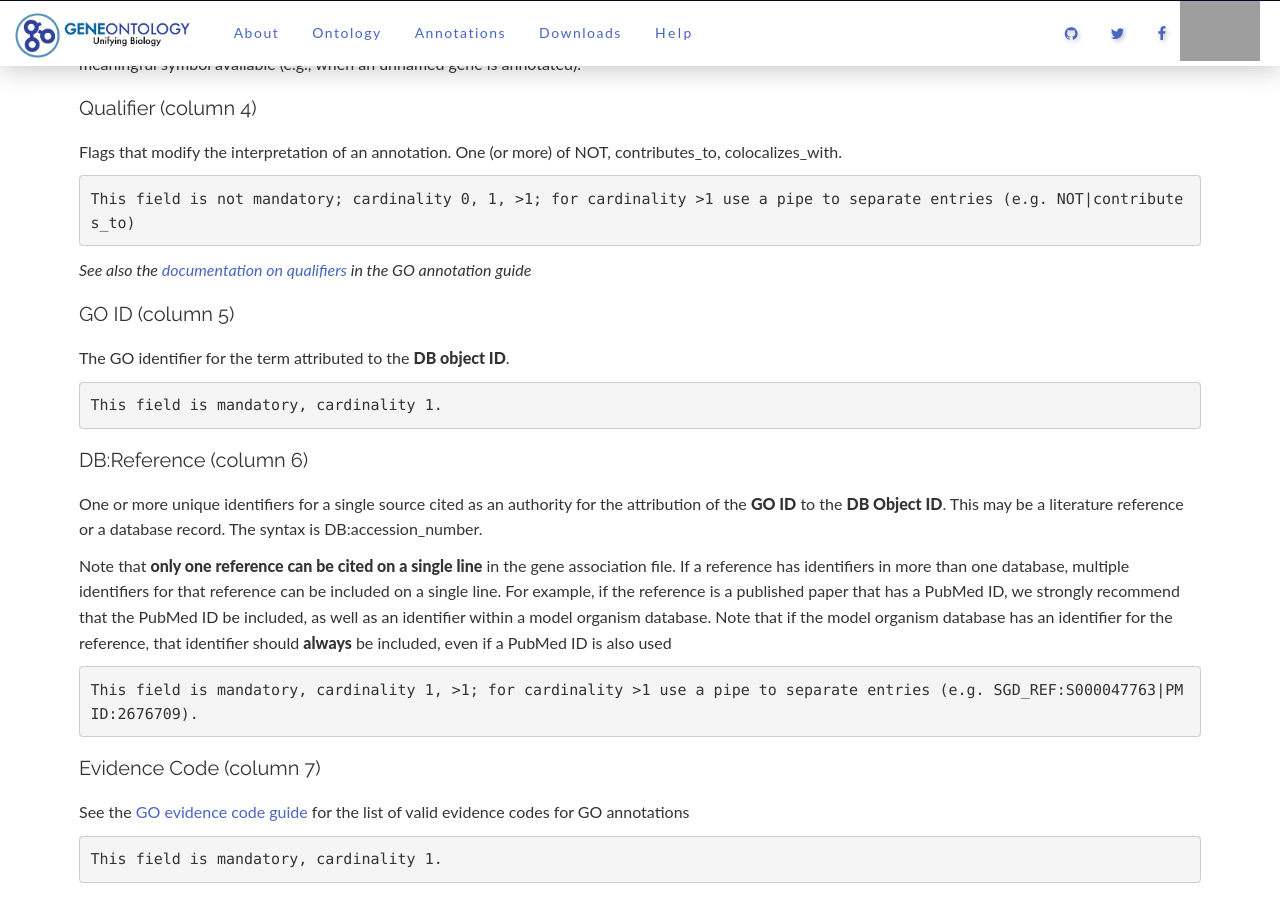
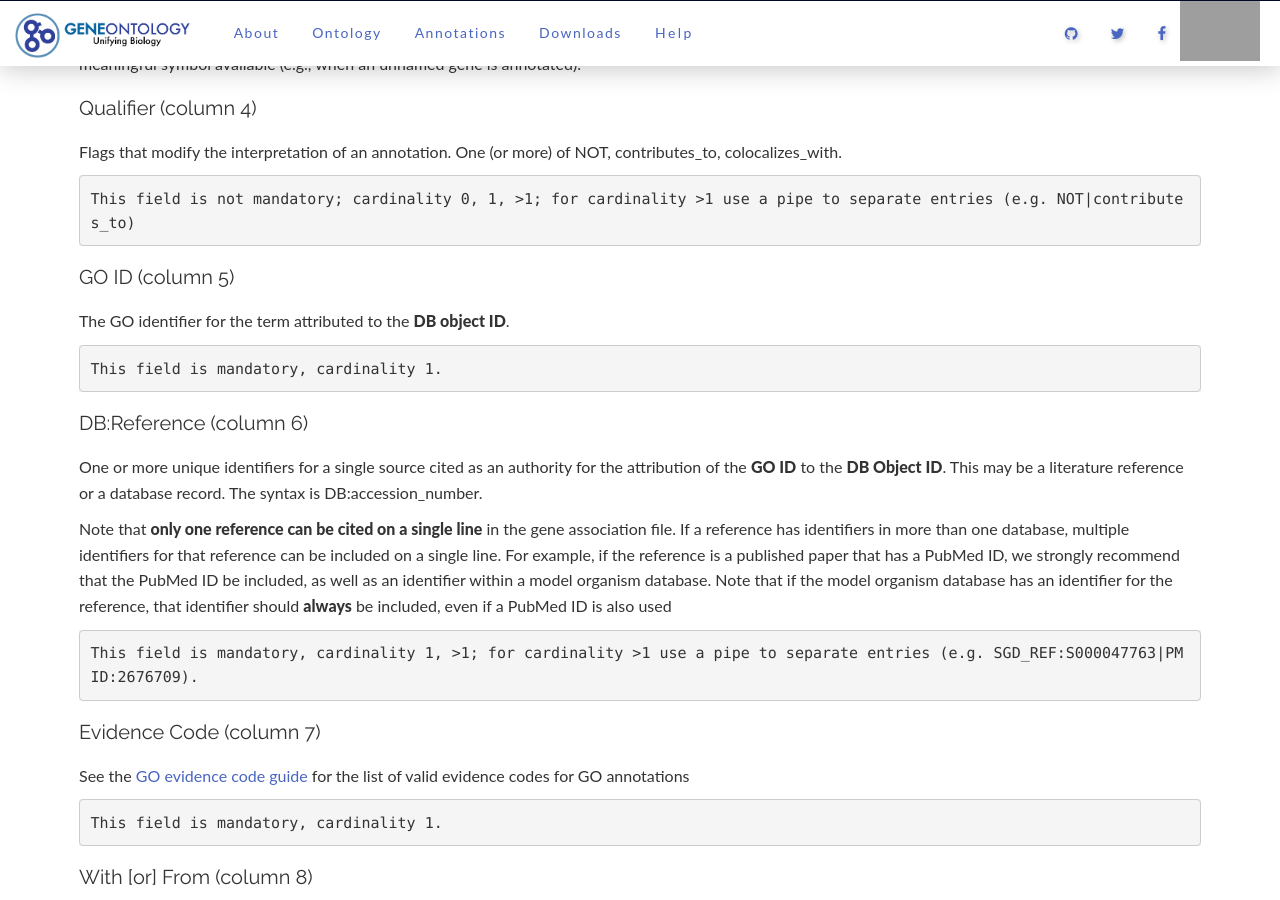
Before and after one commit to geneontology/geneontology.github.io, a Jekyll site: the page built from _docs/go-annotation-file-gaf-format-21.md, in a window 1280 px wide and 900 px high, scrolled down 2175 px. Built offline with Jekyll 4.4.1, drawn with Linux system fonts in a browser that asks for light colours; nearby versions of some CDN libraries; grey boxes are pictures that could not be loaded.

Commit message:
Update go-annotation-file-gaf-format-21.md

```diff
--- a/_docs/go-annotation-file-gaf-format-21.md
+++ b/_docs/go-annotation-file-gaf-format-21.md
@@ -92,9 +92,6 @@
 One (or more) of NOT, contributes_to, colocalizes_with.
 
     This field is not mandatory; cardinality 0, 1, >1; for cardinality >1 use a pipe to separate entries (e.g. NOT|contributes_to)
-
-*See also the [documentation on qualifiers](http://geneontology.org/page/go-annotation-conventions#qual) in the GO annotation guide*
-
 
 #### GO ID (column 5)
 The GO identifier for the term attributed to the **DB object ID**.
```
